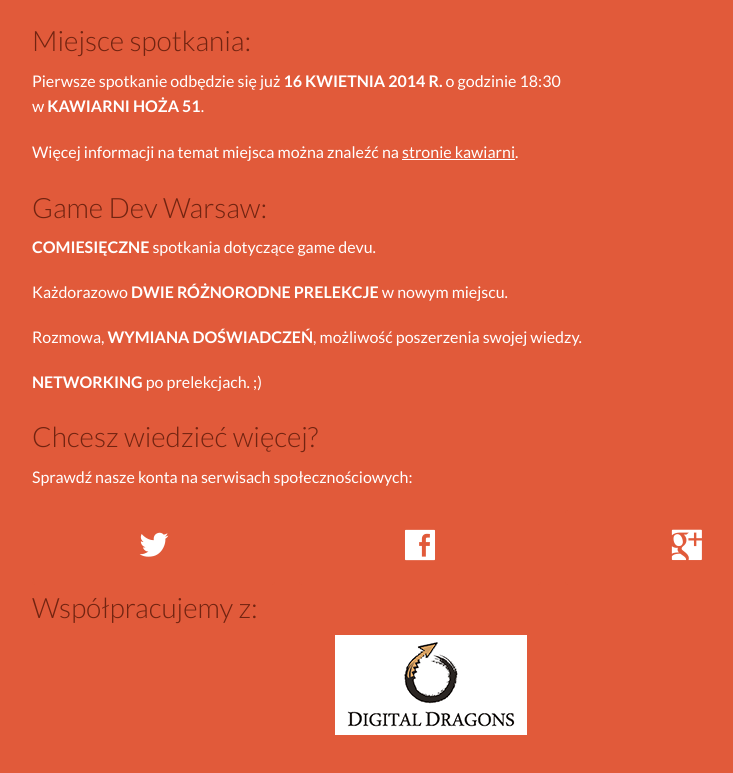
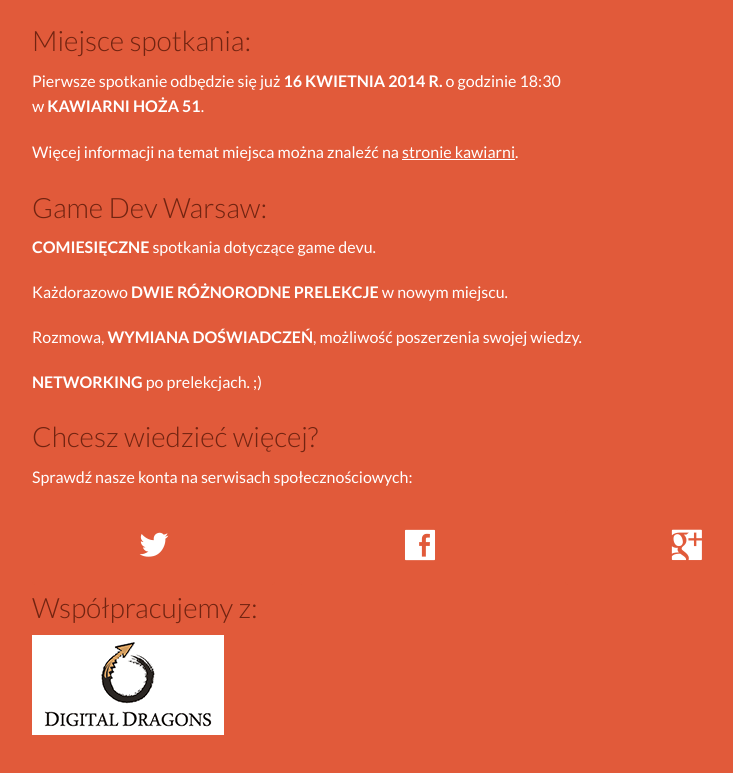
Before and after one commit to gamedevwarsaw/gdw, a plain HTML site: page index.html in a window 1280 px wide. Shown: the part 876-1649 px from the top of the page, without its empty margins (220-953 px from the left). Drawn offline with Linux system fonts and the light colour scheme.

Commit message:
Made cooperators list aligned to left.

```diff
--- a/scss/gdw.scss
+++ b/scss/gdw.scss
@@ -152,10 +152,12 @@ section#content {
   }
 
   .cooperators {
-    display: table;
-    margin: 0 auto;
+    li {
+      &:first-child {
+        margin-left: 0;
+      }
+    }
   }
-
 }
 
 footer {
```
Also changed, not shown: scss/gdw.css.
